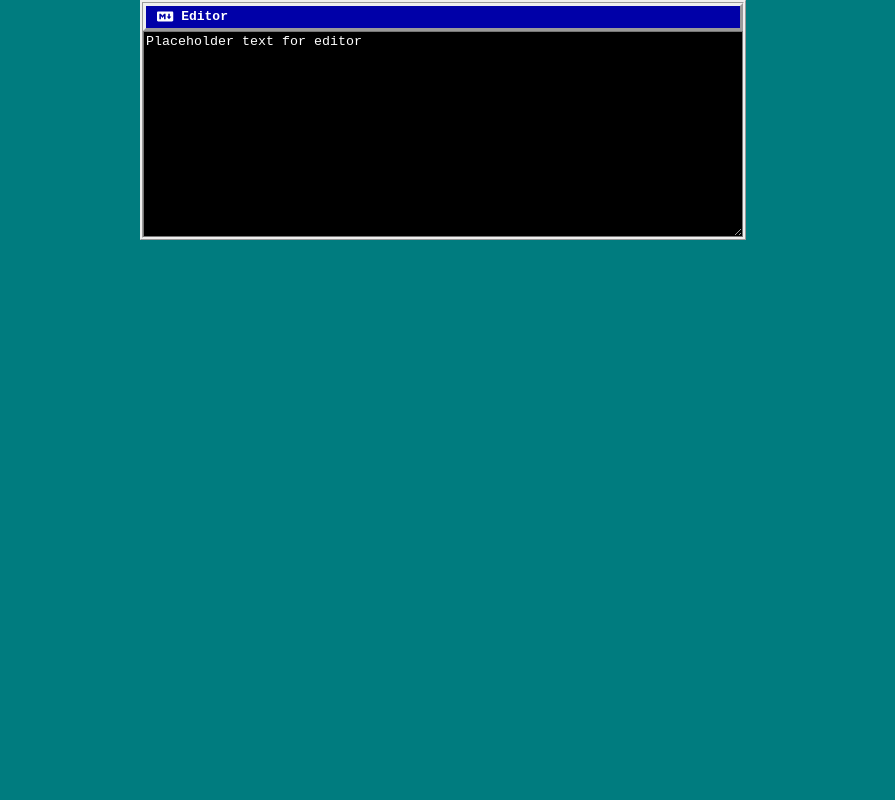
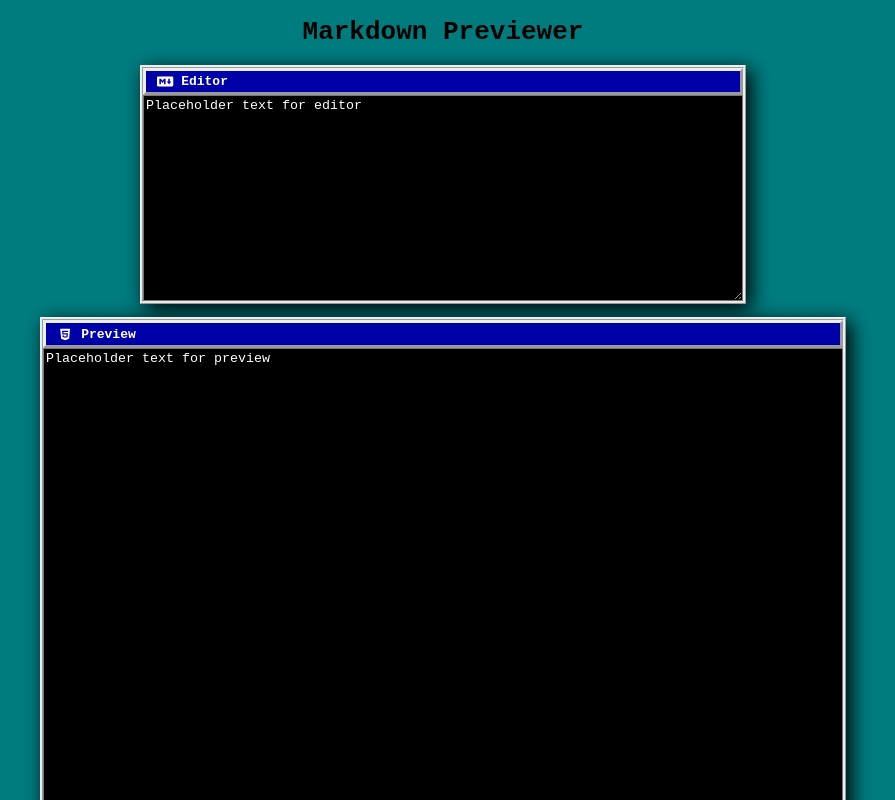
Before and after one commit to cbagby33/markdown-previewer, a React (Create React App) app: page / in a window 1280 px wide. Shown: the top 800 px of the page, without its empty margins (197-1092 px from the left). Built offline with nearby package versions, Linux system fonts and the light colour scheme.

Commit message:
added styling and component for markdown preview box and cleaned up remnant css from boilerplate

```diff
--- a/public/index.html
+++ b/public/index.html
@@ -24,7 +24,7 @@
       work correctly both with client-side routing and a non-root public URL.
       Learn how to configure a non-root public URL by running `npm run build`.
     -->
-    <title>React App</title>
+    <title>Markdown Previewer</title>
   </head>
   <body>
     <noscript>You need to enable JavaScript to run this app.</noscript>
--- a/src/App.css
+++ b/src/App.css
@@ -1,22 +1,35 @@
+body{
+  background-color: #007c7f;
+  font-family: monospace;
+}
 .App {
   text-align: center;
-  background-color: #007c7f;
   min-height: 100vh;
-  font-family: monospace;
 }
-
-.App-logo {
-  height: 40vmin;
-  pointer-events: none;
+textarea{
+  background-color: rgba(0,0,0,0);
+  width: auto;
+  resize: vertical;
+  color: white;
+  border-style: ridge;
 }
-.editor-wrapper{
-  max-width: 600px;
-  margin: 0 auto;
+.window{
   border-style: ridge;
   display: flex;
   flex-direction: column;
   justify-content: center;
+  background-color: black;
   align-items: normal;
+  filter: drop-shadow(5px 5px 10px #000);
+
+}
+#editor-window{
+  max-width: 600px;
+  margin: 1em auto;
+}
+#preview-window{
+  max-width: 800px;
+  margin: 0 auto 1em auto;
 }
 .toolbar{
   display: flex;
@@ -31,31 +44,8 @@
 }
 
 #editor{
-  width: 99%;
   min-height: 200px;
-  resize: vertical;
-  color: white;
-  background-color: black;
-  border-style: ridge;
 }
-
-.App-header {
-  flex-direction: column;
-  align-items: center;
-  justify-content: center;
-  font-size: calc(10px + 2vmin);
-  color: white;
+#preview{
+  min-height: 600px;
 }
-
-.App-link {
-  color: #61dafb;
-}
-
-@keyframes App-logo-spin {
-  from {
-    transform: rotate(0deg);
-  }
-  to {
-    transform: rotate(360deg);
-  }
-}
--- a/src/App.js
+++ b/src/App.js
@@ -16,9 +16,23 @@ class EditorArea extends React.Component {
   }
   render() {
     return(
-      <div className="editor-wrapper">
+      <div className="window" id="editor-window">
         <div class="toolbar">{'\u00A0'}<FontAwesomeIcon icon="fa-brands fa-markdown" />{'\u00A0'}Editor</div>
         <textarea id="editor">Placeholder text for editor</textarea>
+      </div>
+    )
+  }
+}
+
+class PreviewArea extends React.Component {
+  constructor(props){
+    super(props);
+  }
+  render(){
+    return(
+      <div className="window" id="preview-window">
+        <div class="toolbar">{'\u00A0'}<FontAwesomeIcon icon="fa-brands fa-html5" />{'\u00A0'}Preview</div>
+        <textarea id="preview">Placeholder text for preview</textarea>
       </div>
     )
   }
@@ -27,7 +41,9 @@ class EditorArea extends React.Component {
 function App() {
   return (
     <div className="App">
+      <h1>Markdown Previewer</h1>
       <EditorArea />
+      <PreviewArea />
     </div>
   );
 }
```
